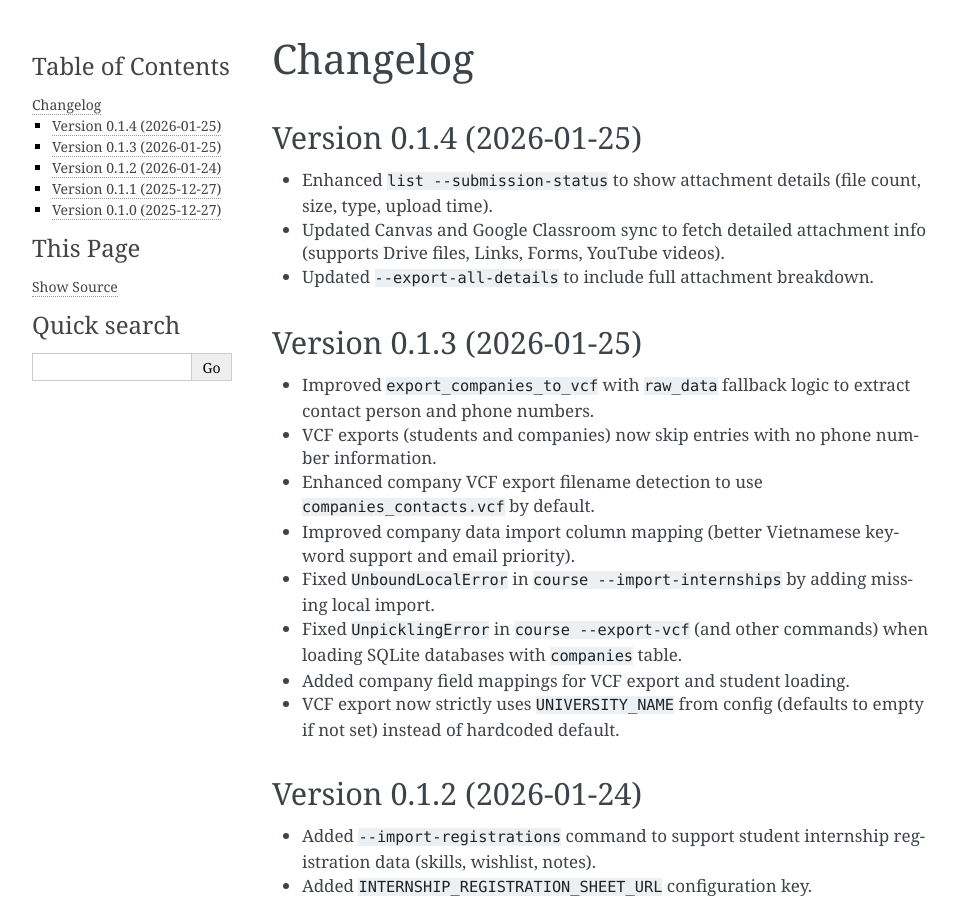
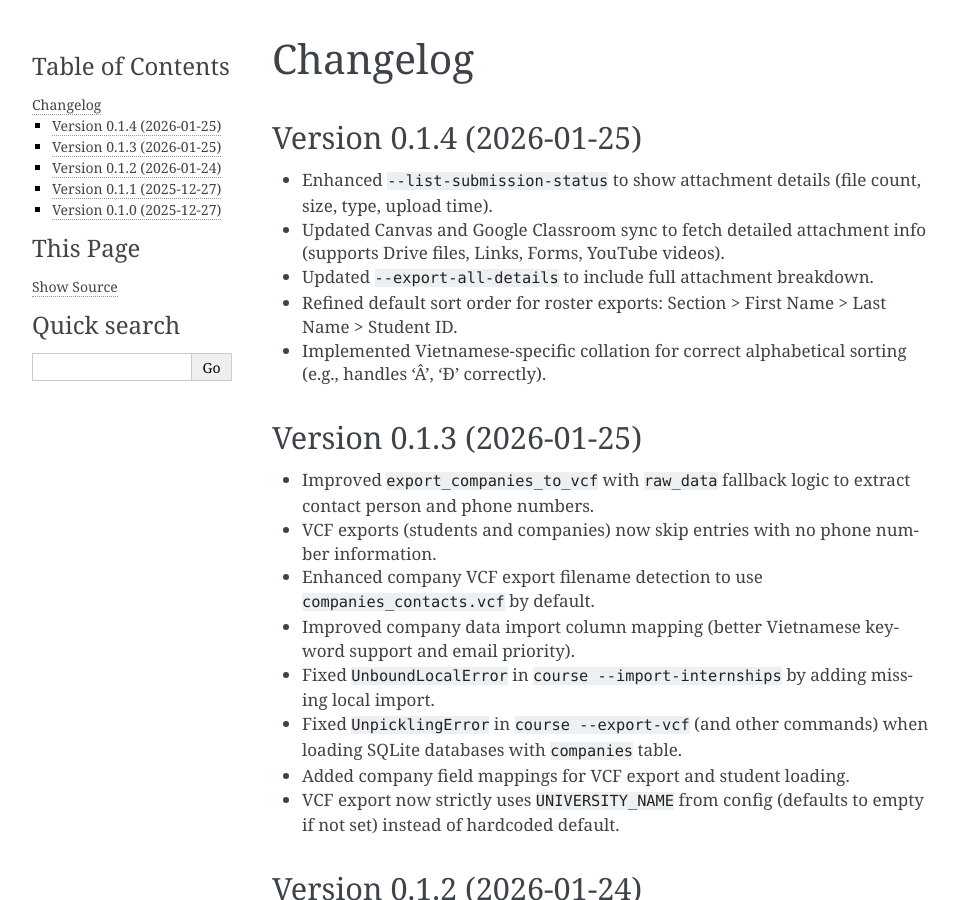
Before and after one commit to hoanganhduc/course_management_toolkit, a Sphinx documentation site: the page built from docs/changelog.rst, in a window 1280 px wide and 900 px high. Shown: the whole window, without its empty margins (148-1107 px from the left). Built offline with Sphinx 7.4.7, drawn with Linux system fonts in a browser that asks for light colours.

Commit message:
feat: Introduce data processing module with robust column normalization and Vietnamese collation for refined roster sorting.

```diff
--- a/docs/changelog.rst
+++ b/docs/changelog.rst
@@ -4,9 +4,11 @@ Changelog
 Version 0.1.4 (2026-01-25)
 --------------------------
 
-- Enhanced ``list --submission-status`` to show attachment details (file count, size, type, upload time).
+- Enhanced ``--list-submission-status`` to show attachment details (file count, size, type, upload time).
 - Updated Canvas and Google Classroom sync to fetch detailed attachment info (supports Drive files, Links, Forms, YouTube videos).
 - Updated ``--export-all-details`` to include full attachment breakdown.
+- Refined default sort order for roster exports: Section > First Name > Last Name > Student ID.
+- Implemented Vietnamese-specific collation for correct alphabetical sorting (e.g., handles 'Â', 'Đ' correctly).
 
 Version 0.1.3 (2026-01-25)
 --------------------------
```
Also changed, not shown: CHANGELOG.md (+3 -1 lines), README.md (+2 -0 lines), 1 other file.
